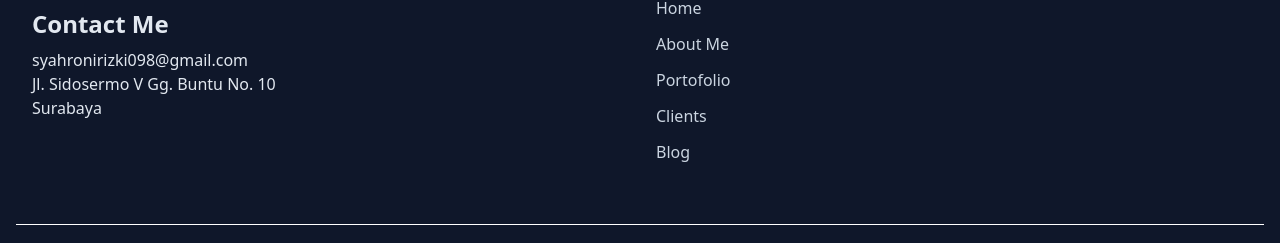
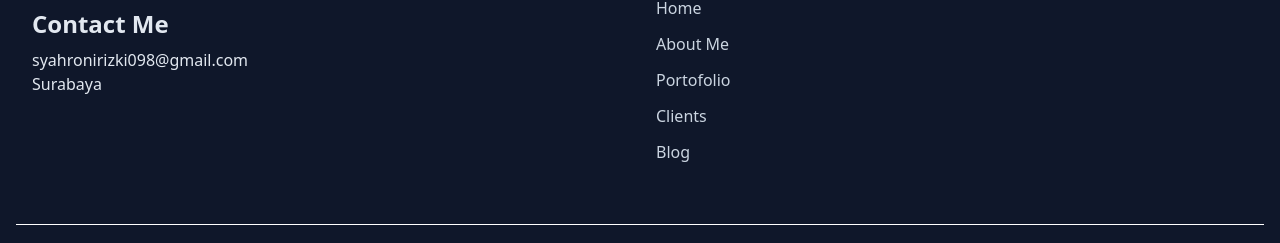
Before and after one commit to syahronirizki/my-portofolio, a website: page index.html in a window 1280 px wide. Shown: the part 5943-6186 px from the top of the page. Drawn offline with Linux system fonts and the light colour scheme; some packages are replaced by stand-ins of ours; a script that the page names is missing.

Commit message:
Update index.html

```diff
--- a/index.html
+++ b/index.html
@@ -433,7 +433,6 @@
           <h2 class="font-bold text-4xl text-white mb-5">Syahroni Rizki</h2>
           <h3 class="font-bold text-2xl mb-2">Contact Me</h3>
           <p>syahronirizki098@gmail.com</p>
-          <p>Jl. Sidosermo V Gg. Buntu No. 10</p>
           <p>Surabaya</p>
         </div>
         <div class="w-full px-4 mb-12 md:w-1/2">
```
